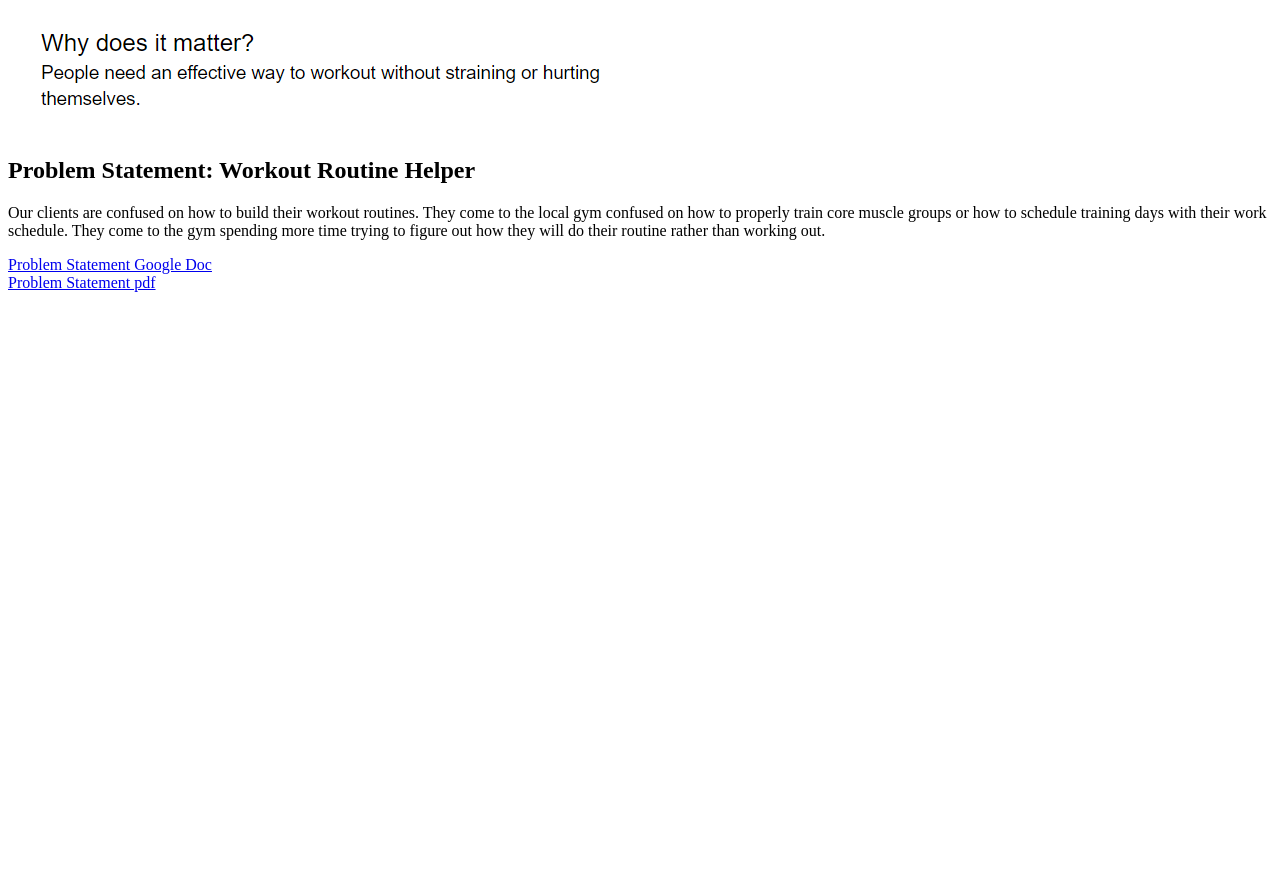
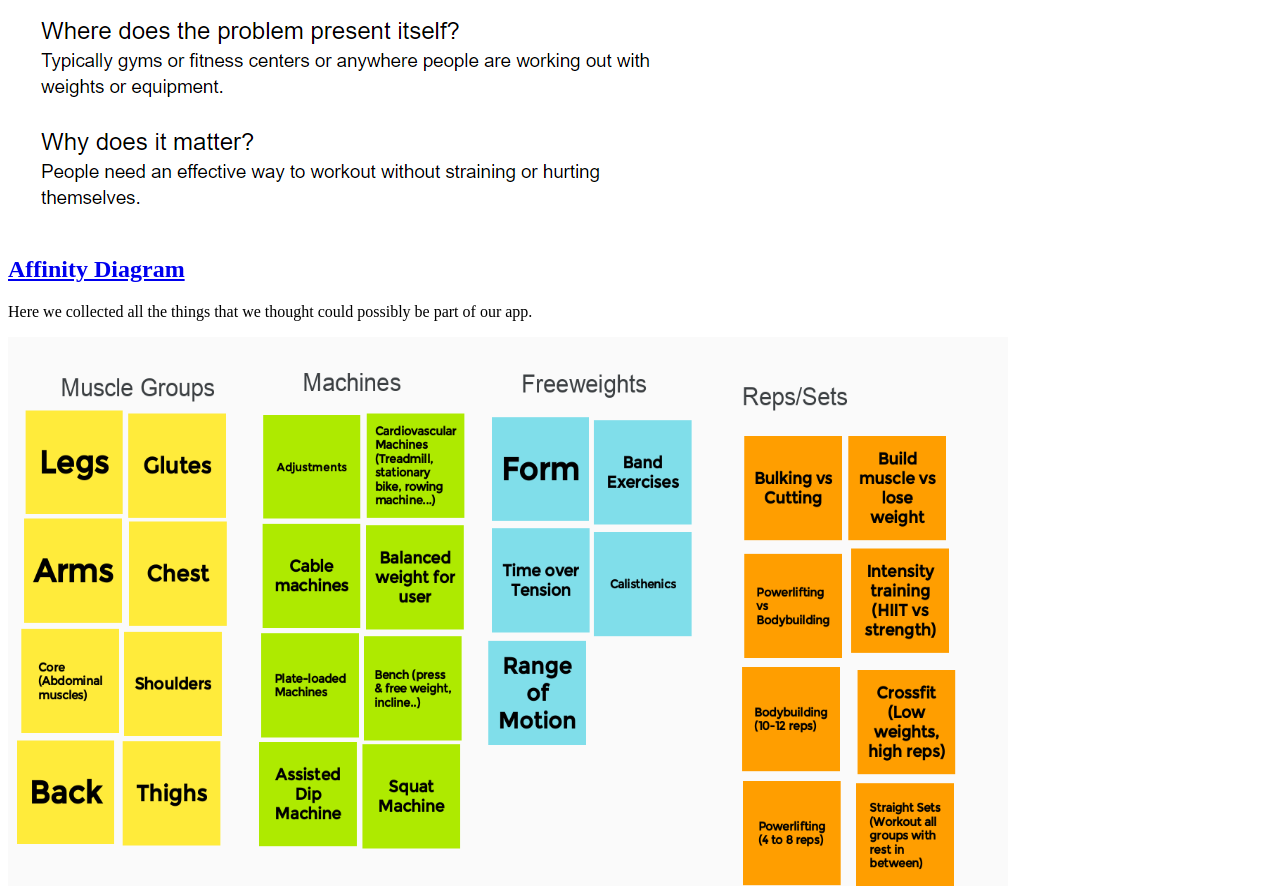
Before and after one commit to Hoover-AdamK/hoover-adamk.github.io, a plain HTML site: page index.html in a window 1280 px wide. Shown: the part 727-1613 px from the top of the page. Before the commit the page ends 1027 px from the top, so only its background shows below. Drawn offline with Linux system fonts and the light colour scheme.

Commit message:
Add files via upload

```diff
--- a/index.html
+++ b/index.html
@@ -6,19 +6,40 @@
 	<body>
 		<h1>Adam Hoover's CSCE 190 Site</h1>
 
+		<!-- Problem Statement Assignment-->
 		<section class="assignment">
-			<a href="files/Problem Statement.pdf"><img src="images/problem statement.PNG"></a>
 			<section class="assDetails">
+				<a href="files/Problem Statement.pdf">
 				<h2>
 					Problem Statement: Workout Routine Helper
-				</h2>
+				</h2></a>
 				<p>
 					Our clients are confused on how to build their workout routines. They come to the local gym confused on how to properly train core muscle groups or how to schedule training days with their work schedule. They come to the gym spending more time trying to figure out how they will do their routine rather than working out.
 				</p>
-				<a href="https://docs.google.com/document/d/1lY780a8avTH7-pf00_o9VHe1NbVYyX1EDENBg6g9TKQ/edit?usp=sharing">Problem Statement Google Doc</a><br>
-				<a href="files/Problem Statement.pdf">Problem Statement pdf </a> <br>
+			</section>
+			<a href="files/Problem Statement.pdf"><img src="images/problem statement.PNG"></a>
+		</section>
 
+		<!-- Affinity Diagram Assignment-->
+		<section class="assignment">
+
+			<section class="assDetails">
+				<a href="files/jujube-affinity.pdf">
+				<h2>
+					Affinity Diagram
+				</h2></a>
+				<p>
+					Here we collected all the things that we thought could possibly be part of our app.
+				</p>
 			</section>
+			<a href="files/jujube-affinity.pdf"><img src="images/jujube_affinity.PNG" width="1000" height="600"><img src="images/jujube_affinity_2.PNG" width="1000" height="600"></a>
 		</section>
+
+		<!-- Web Links -->
+		<section class="web links">
+			<a href="https://docs.google.com/document/d/1lY780a8avTH7-pf00_o9VHe1NbVYyX1EDENBg6g9TKQ/edit?usp=sharing">Problem Statement Google Doc</a><br>
+			<a href="https://jamboard.google.com/d/1h_-9X2yW95myP-WNEiB1RrUCiqOPlqBFSc6mzYvLzjE/edit?usp=sharing">Affinity Diagram Jam Board</a><br>
+		</section>
+
 	</body>
 </html>
```
Also changed, not shown: images/jujube_affinity.png (added), images/jujube_affinity_2.png (added), 1 other file.
